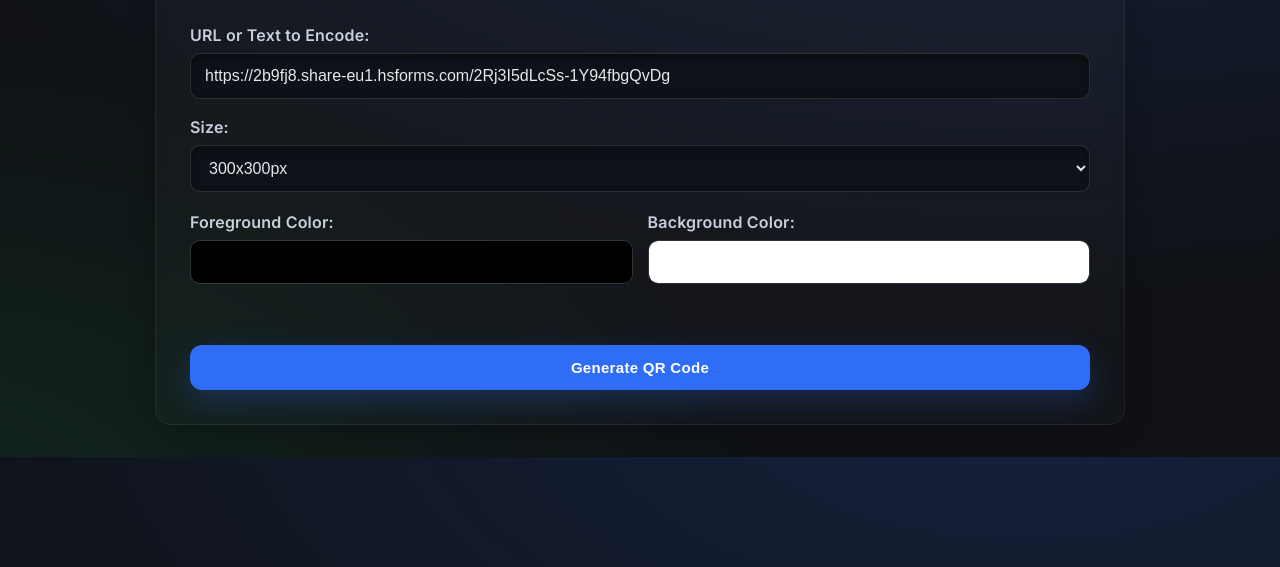
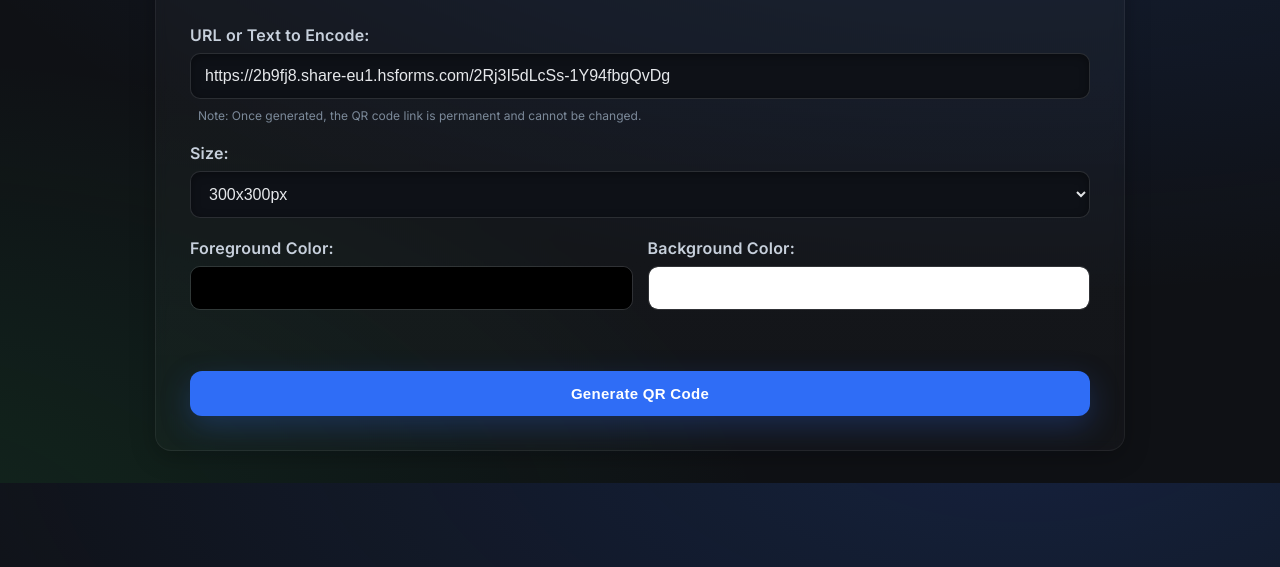
Before and after one commit to InoxCommunication/qrcodegenerator.github.io, a plain HTML site: page index.html in a window 1280 px wide. Shown: the part 233-800 px from the top of the page. Drawn offline with Linux system fonts and the light colour scheme; a script that the page names is missing.

Commit message:
feat: added not for permanent QR Code

```diff
--- a/index.html
+++ b/index.html
@@ -239,6 +239,17 @@
         color: var(--ink-600);
         letter-spacing: 0.2px;
       }
+
+      /* Subtle helper note */
+      .helper-note {
+        display: flex;
+        align-items: flex-start;
+        gap: 8px;
+        margin-top: 8px;
+        color: var(--ink-600);
+        font-size: 12px;
+        line-height: 1.45;
+      }
     </style>
   </head>
   <body>
@@ -272,6 +283,13 @@
           value="https://2b9fj8.share-eu1.hsforms.com/2Rj3I5dLcSs-1Y94fbgQvDg"
           placeholder="Enter URL or text here"
         />
+        <div class="helper-note" role="note" aria-live="polite">
+          <span class="dot" aria-hidden="true"></span>
+          <span
+            >Note: Once generated, the QR code link is permanent and cannot be
+            changed.</span
+          >
+        </div>
       </div>
 
       <div class="input-group">
```
